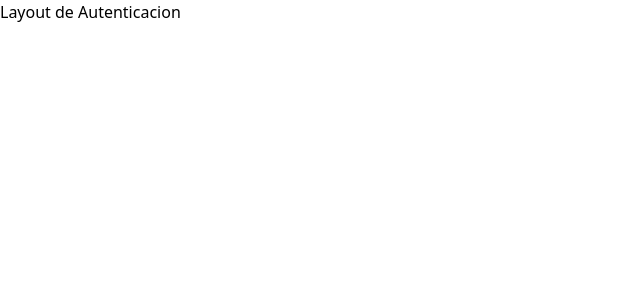
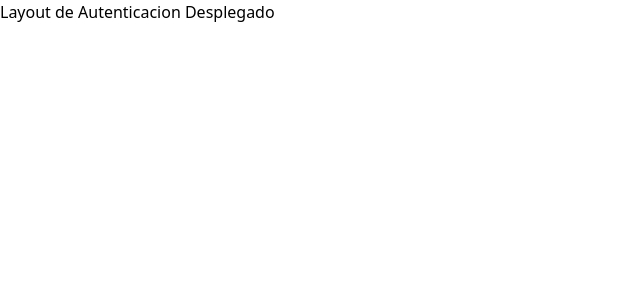
Before and after one commit to JhonHayden/web-project-management, a React (Create React App) app: page /auth in a window 1280 px wide. Shown: the top 300 px of the page, without its empty margins (0-640 px from the left). Built offline with nearby package versions, Linux system fonts and the light colour scheme.

Commit message:
Creamos aplicacion de react en heroku

```diff
--- a/src/layouts/AuthLayout.jsx
+++ b/src/layouts/AuthLayout.jsx
@@ -6,7 +6,7 @@ const AuthLayout = () => {
     <div className='flex flex-col md:flex-row flex-no-wrap h-screen'>
       <div className='flex w-full h-full'>
         <div className='w-full h-full  overflow-y-scroll'>
-          Layout de Autenticacion
+          Layout de Autenticacion Desplegado
           <Outlet />
         </div>
       </div>
```
